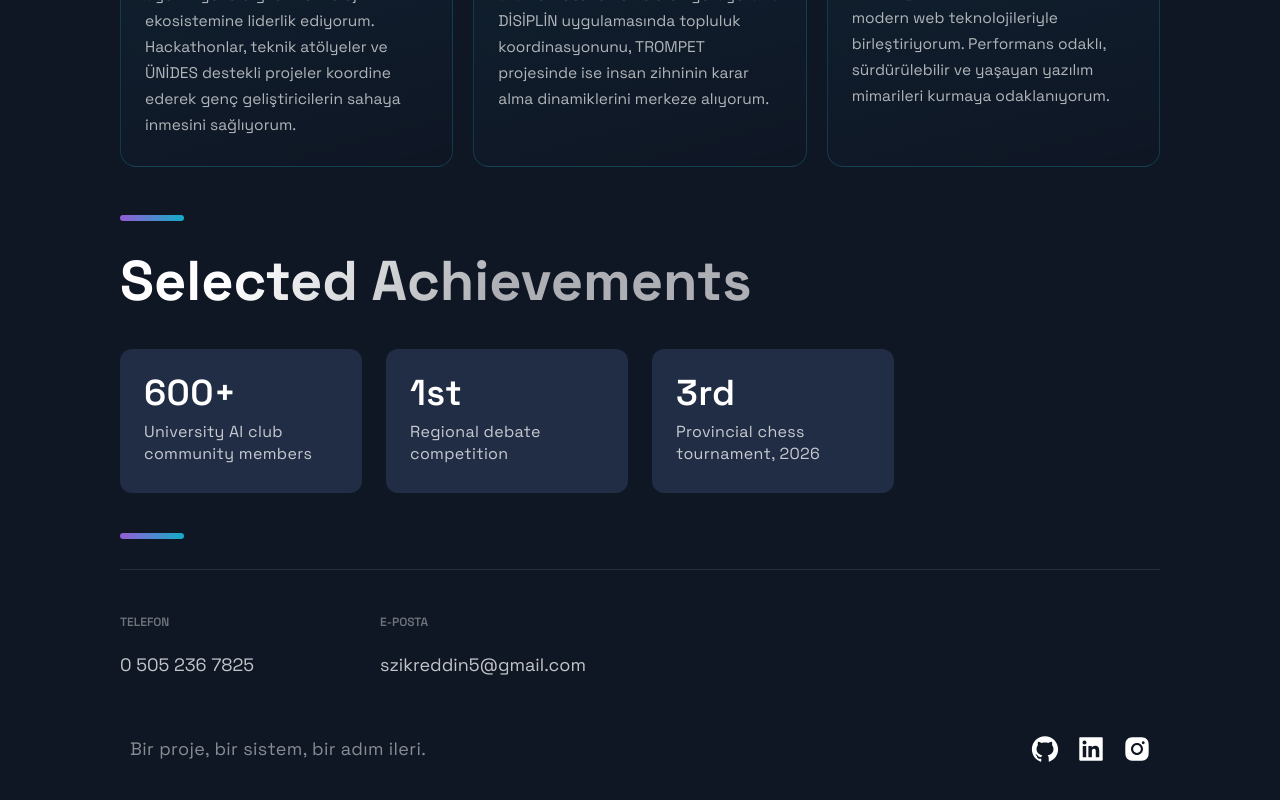
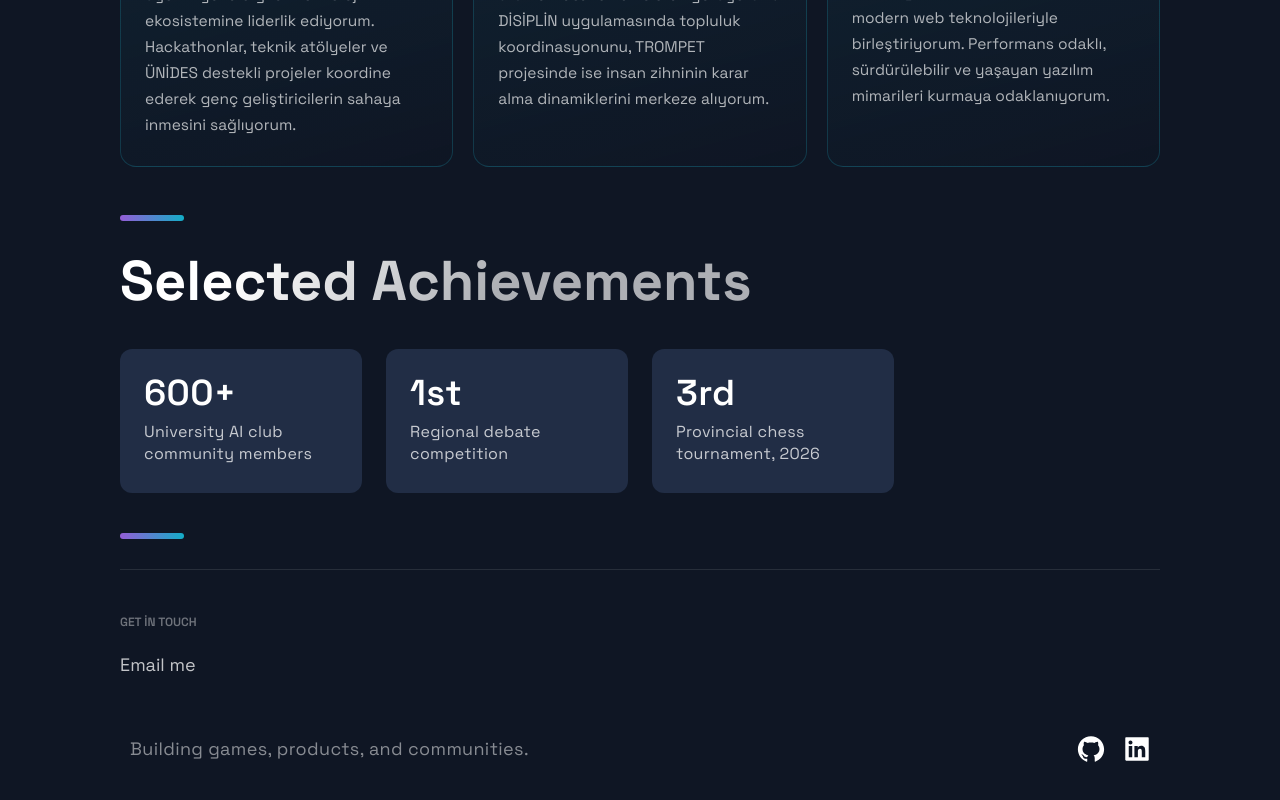
Before and after one commit to szikreddin5-maker/portfolio-ziko, a Next.js app: page / in a window 1280 px wide. Shown: the part 3879-4679 px from the top of the page. Built offline with nearby package versions, Linux system fonts and the light colour scheme; a web font is replaced by a local one.

Commit message:
privacy: curate achievements and remove personal contact details

```diff
--- a/src/components/Footer/Footer.js
+++ b/src/components/Footer/Footer.js
@@ -1,42 +1,33 @@
 import React from 'react';
-import { AiFillGithub, AiFillInstagram, AiFillLinkedin,  } from 'react-icons/ai';
+import { AiFillGithub, AiFillLinkedin } from 'react-icons/ai';
+import { SocialIcons } from '../Header/HeaderStyles';
+import {
+  CompanyContainer, FooterWrapper, LinkColumn, LinkItem, LinkList,
+  LinkTitle, Slogan, SocialContainer, SocialIconsContainer,
+} from './FooterStyles';
 
-import { SocialIcons } from '../Header/HeaderStyles';
-import { CompanyContainer, FooterWrapper, LinkColumn, LinkItem, LinkList, LinkTitle, Slogan, SocialContainer, SocialIconsContainer } from './FooterStyles';
-
-const Footer = () => {
-  return (
+const Footer = () => (
   <FooterWrapper id="contact">
     <LinkList>
       <LinkColumn>
-          <LinkTitle>Telefon</LinkTitle>
-          <LinkItem href="tel:05052367825">0 505 236 7825</LinkItem>
-        </LinkColumn>
-        <LinkColumn>
-          <LinkTitle>E-posta</LinkTitle>
-          <LinkItem href="mailto:szikreddin5@gmail.com">
-            szikreddin5@gmail.com
-          </LinkItem>
+        <LinkTitle>Get in touch</LinkTitle>
+        <LinkItem href="mailto:szikreddin5@gmail.com">Email me</LinkItem>
       </LinkColumn>
     </LinkList>
     <SocialIconsContainer>
       <CompanyContainer>
-          <Slogan>Bir proje, bir sistem, bir adım ileri.</Slogan>
+        <Slogan>Building games, products, and communities.</Slogan>
       </CompanyContainer>
       <SocialContainer>
-          <SocialIcons href="https://github.com/szikreddin5-maker" target="_blank" rel="noreferrer">
+        <SocialIcons href="https://github.com/szikreddin5-maker" target="_blank" rel="noopener noreferrer" aria-label="GitHub">
           <AiFillGithub size="3rem" />
         </SocialIcons>
-          <SocialIcons href="https://www.linkedin.com/in/zikreddin%C5%9F%C4%B1k/" target="_blank" rel="noreferrer">
+        <SocialIcons href="https://www.linkedin.com/in/zikreddin%C5%9F%C4%B1k/" target="_blank" rel="noopener noreferrer" aria-label="LinkedIn">
           <AiFillLinkedin size="3rem" />
-          </SocialIcons>
-          <SocialIcons href="https://www.instagram.com/zikreddin00/" target="_blank" rel="noreferrer">
-            <AiFillInstagram size="3rem" />
         </SocialIcons>
       </SocialContainer>
     </SocialIconsContainer>
   </FooterWrapper>
 );
-};
 
 export default Footer;
```
Lines whose indentation alone changed are shown as unchanged.
